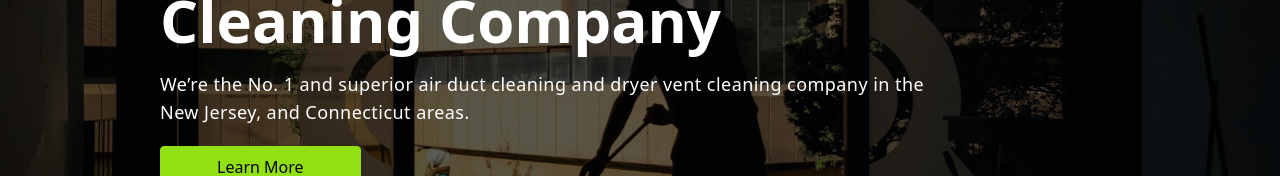
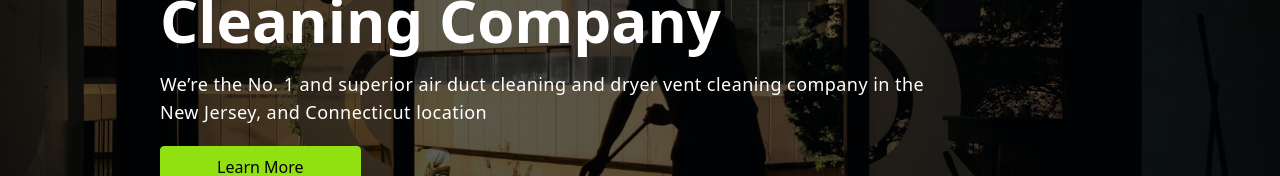
Before and after one commit to Haider-Ali-HA/CleaningWebsite, a React (Vite) app: page / in a window 1280 px wide. Shown: the part 351-527 px from the top of the page. Built offline with nearby package versions, Linux system fonts and the light colour scheme.

Commit message:
locations change

```diff
--- a/src/components/home/Hero.jsx
+++ b/src/components/home/Hero.jsx
@@ -36,7 +36,7 @@ const Hero = () => {
           <p className="lg:text-lg  tracking-wide md:w-5/6">
             We’re the No. 1 and superior air duct cleaning and dryer vent
             cleaning company in the New Jersey, and Connecticut
-            areas.
+            location
             {/* Why? Because it’s all we do—so we do it exceptionally well. */}
           </p>
           <button className="border border-primary hover:bg-transparent text-black hover:text-white hover:border-white transition-all duration-500 rounded bg-primary py-2  px-14 ">
```
